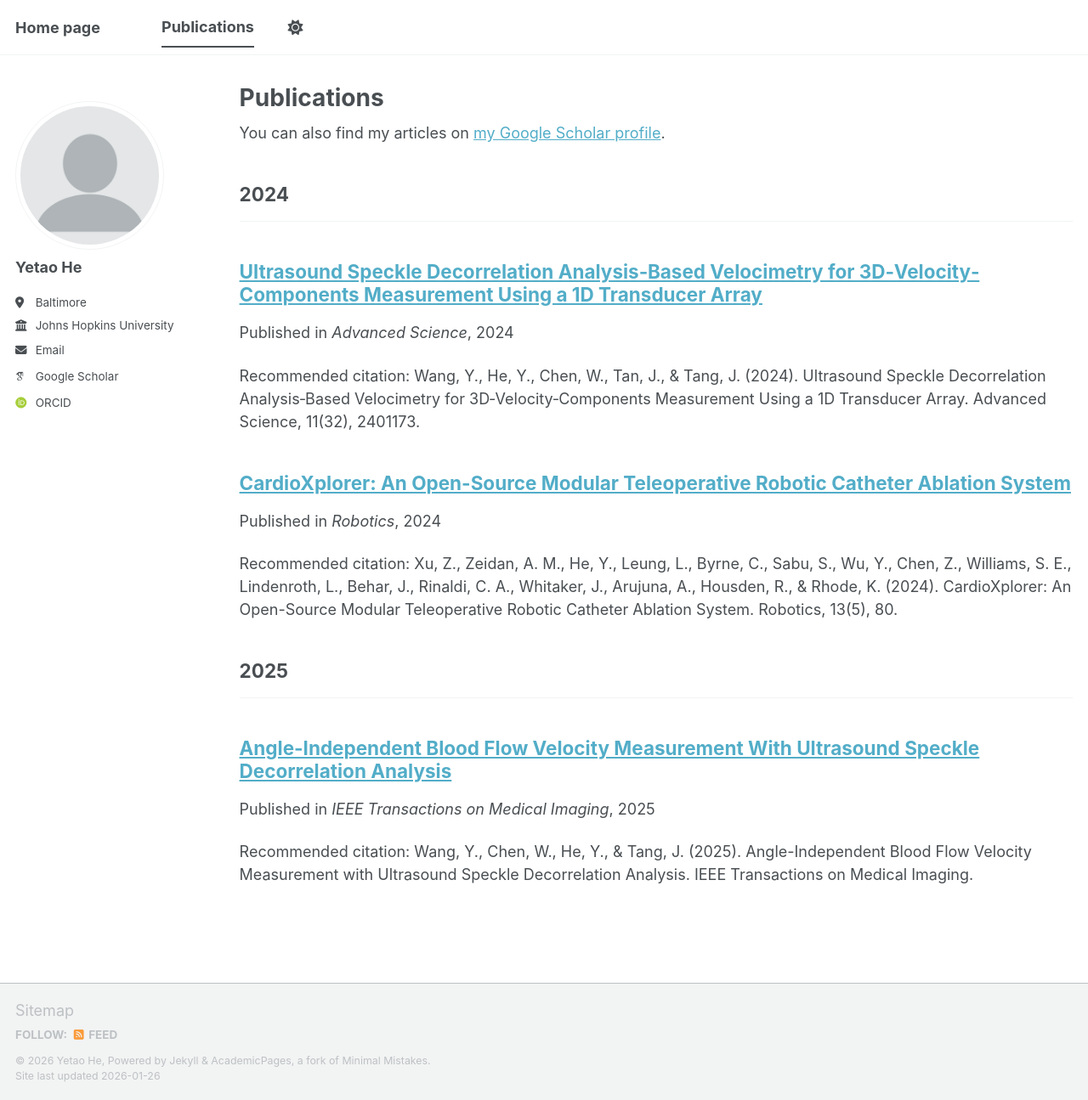
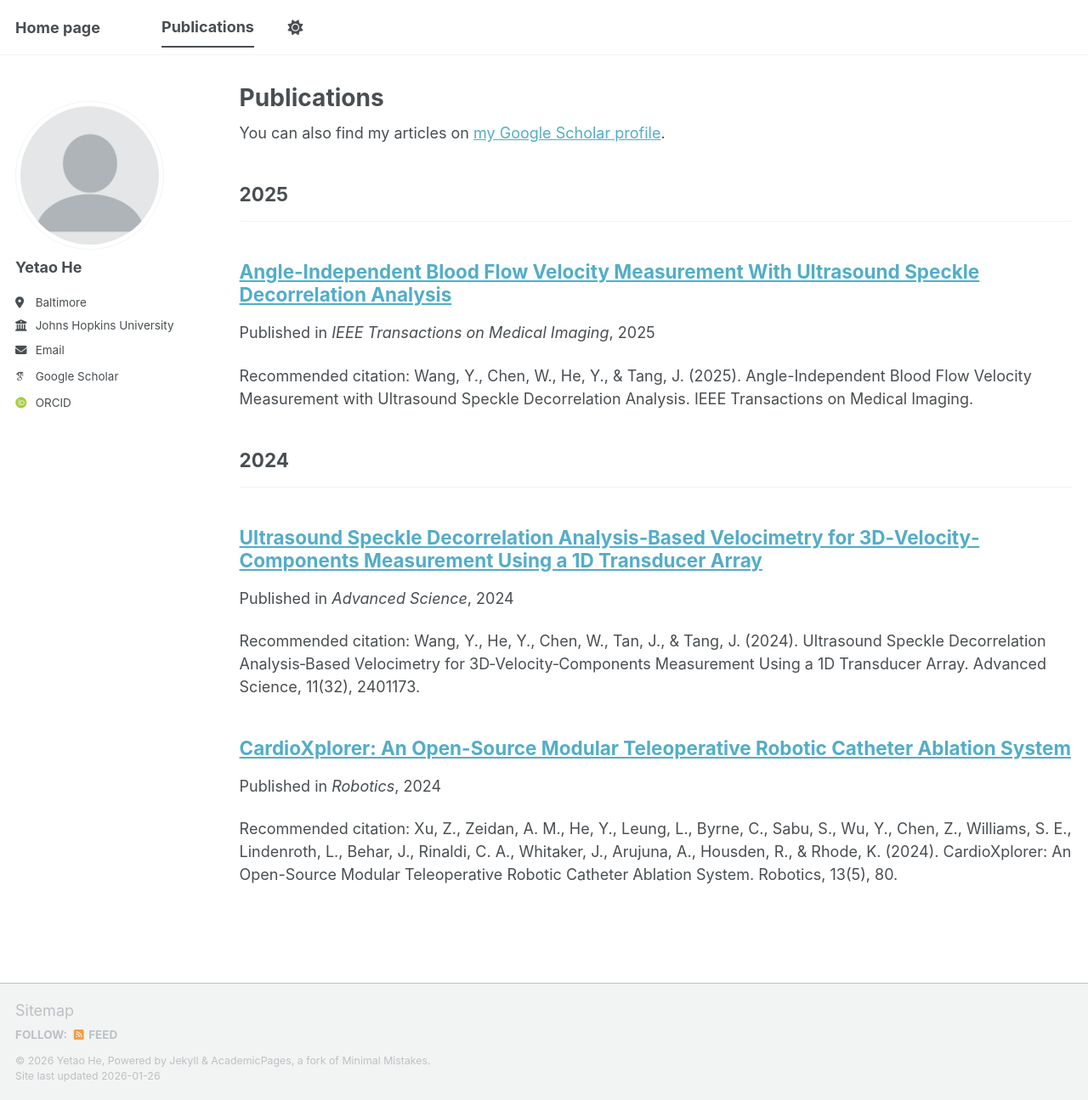
Before and after one commit to YetiHe/YetiHe.github.io, a Jekyll site: the page built from _pages/publications.html, in a window 1280 px wide and 1295 px high. Shown: the whole window at 85% size. Built offline with Jekyll 4.4.1, drawn with Linux system fonts in a browser that asks for light colours; some web fonts are replaced; a script bundle is joined from its source files by our own code; library files that are not in the unit come from our copies; part of the change alters nothing that is shown.

```diff
--- a/_config.yml
+++ b/_config.yml
@@ -84,14 +84,14 @@ author:
 
 # Publication Category - The following the list of publication categories and their headings
 publication_category:
+  paper2026:
+    title: '2026'
+  paper2025:
+    title: '2025'
   paper2024:
     title: '2024'
-  paper2025:
-    title: '2025'
-  paper2026:
-    title: '2026'
-  paper2027:
-    title: '2027'
+
+
 
 # Site Settings
 teaser                   :  # filename of teaser fallback teaser image placed in /images/ for social media previews
```
